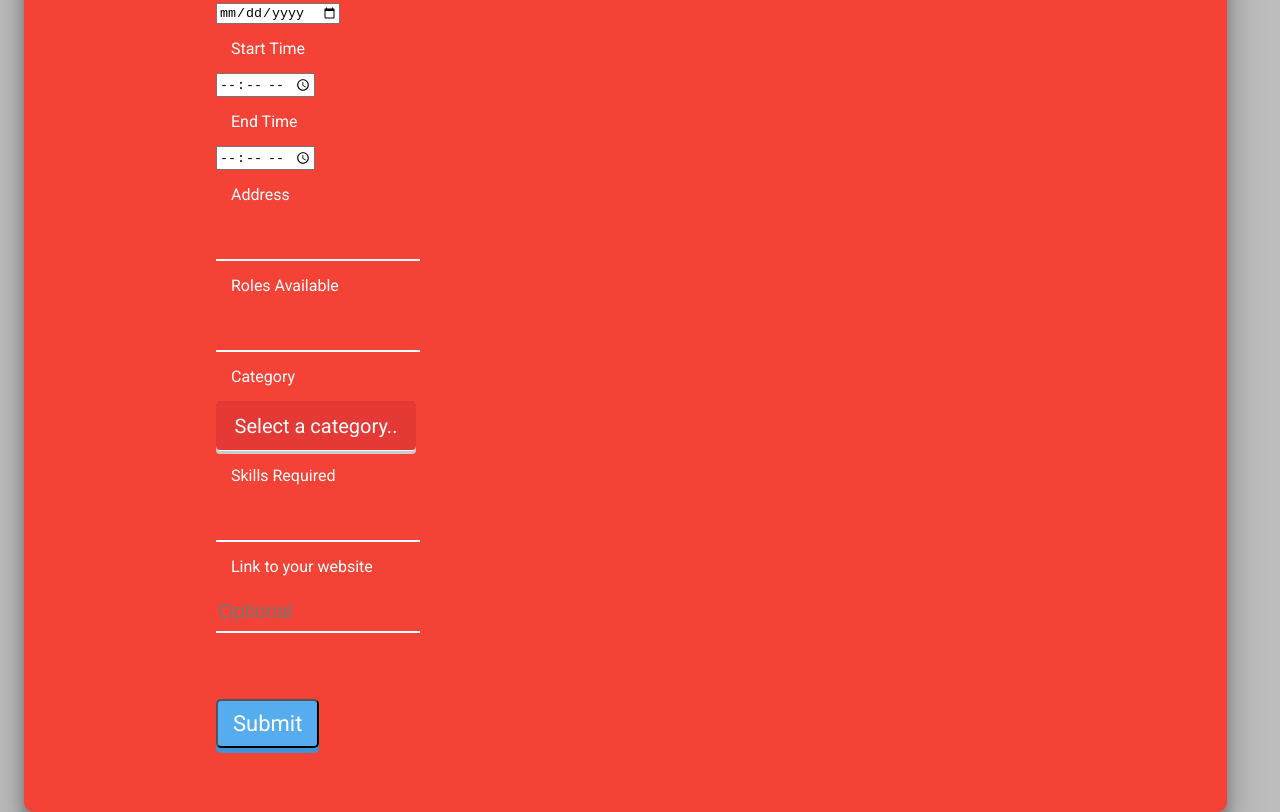
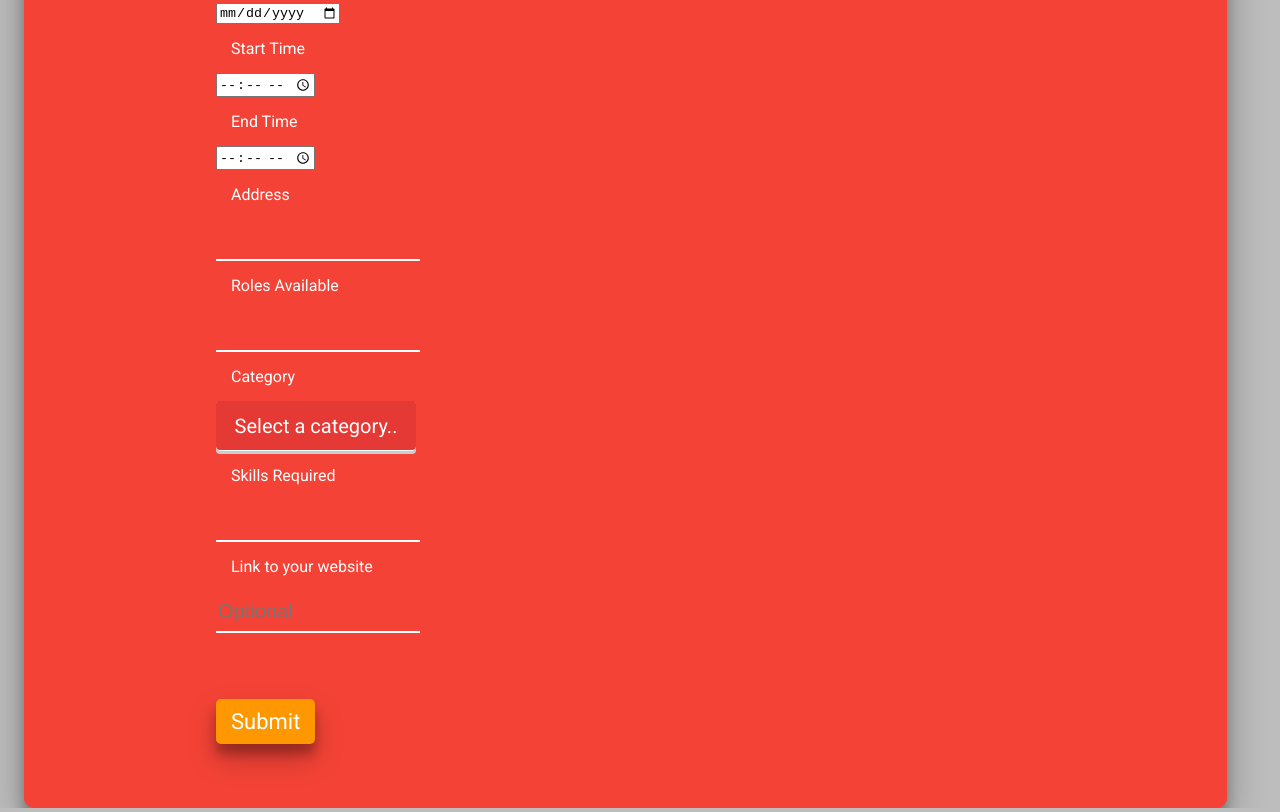
Before and after one commit to kaine119/kaine119.github.io-old, a plain HTML site: page voluntunity-web/index.html in a window 1280 px wide. Shown: the part 468-1280 px from the top of the page. Drawn offline with Linux system fonts and the light colour scheme; some packages are replaced by stand-ins of ours.

Commit message:
Updated buttons
Added stuff

```diff
--- a/voluntunity-web/stylesheet.css
+++ b/voluntunity-web/stylesheet.css
@@ -24,7 +24,6 @@ label, select{
 
 #formBox {
 	align-items: center;
-
 	width: 79%;
 	padding-left: 15%;
 	padding-top: 5%;
@@ -55,7 +54,7 @@ input[type=text]:focus{
   outline:none;
 }
 
-input[name=address]:focus{
+input[type=text]:focus{
 	width: 60%;
 }
 
@@ -75,14 +74,17 @@ input[type=submit] {
   border-radius: 5px;
   font-size: 22px;
   text-decoration: none;
-  background-color: #55acee;
-  box-shadow: 0px 5px 0px 0px #3C93D5;
+  background-color: #FF9800;
+  box-shadow: 0 14px 28px rgba(0,0,0,0.25), 0 10px 10px rgba(0,0,0,0.22);
+  transition: all 0.1s cubic-bezier(.25,.1,.25,1);
+  border: none;
+  outline: none;
 }
 
 input[type=submit]:active {
-	transform: translate(0px, 5px);
-  -webkit-transform: translate(0px, 5px);
-  box-shadow: 0px 1px 0px 0px;
+  text-decoration: none;
+	margin-top: 5.005%;
+	box-shadow: 0 1px 3px rgba(0,0,0,0.12), 0 1px 2px rgba(0,0,0,0.24);
 }
 
 select {
```
Also changed, not shown: voluntunity-web/index.html (+0 -1 lines).
